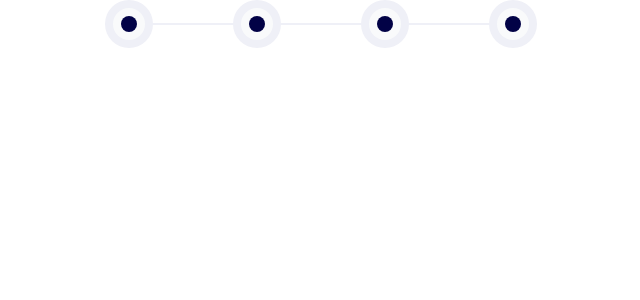
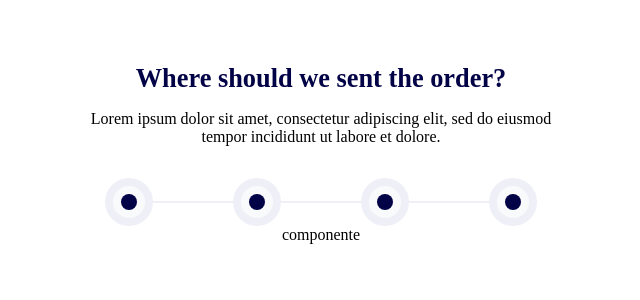
Before and after one commit to felipersan/checkout, a React (Create React App) app: page / in a window 1280 px wide. Shown: the top 300 px of the page, without its empty margins (319-959 px from the left). Built offline with nearby package versions, Linux system fonts and the light colour scheme.

Commit message:
feat: title component

```diff
--- /dev/null
+++ b/src/Components/Title/index.tsx
@@ -0,0 +1,16 @@
+import { FC } from 'react';
+import * as S from './styles'
+
+interface IProps {
+  title: string;
+  subtitle?: string;
+}
+
+export const Title : FC<IProps> = ({ title, subtitle}) => {
+  return (
+    <S.Container>
+      <h1>{title}</h1>
+      <p>{subtitle}</p>
+    </S.Container>
+  );
+}
--- /dev/null
+++ b/src/Components/Title/styles.ts
@@ -0,0 +1,22 @@
+import styled from "styled-components";
+
+export const Container = styled.section`
+  margin-top: 4rem;
+  margin-bottom: 2rem;
+  max-width: 30.563rem;
+  h1{
+    font-style: normal;
+    font-weight: 700;
+    font-size: 1.647rem;
+    color: var(--color-one);
+    text-align: center;
+  }
+  p{
+    font-style: normal;
+    font-weight: 400;
+    font-size: 1rem;
+    color: var(--color-four);
+    text-align: center;
+    margin-top: 1rem;
+  }
+`
--- a/src/Pages/Checkout/index.tsx
+++ b/src/Pages/Checkout/index.tsx
@@ -1,10 +1,61 @@
 import { Stepper } from "../../Components/Stepper"
 import * as S from './styles'
+import { Title } from "../../Components/Title"
+import { useContext } from "react"
+import { StepContext } from "../../Contexts/Steps"
 
 export const Checkout = () => {
+
+  const { stepLevel, setStepLevel } = useContext(StepContext);
+
   return (
     <S.Container>
-      <Stepper/>
+      {stepLevel === 0 && (
+        <Title
+          title={"Where should we sent the order?"}
+          subtitle={
+            "Lorem ipsum dolor sit amet, consectetur adipiscing elit, sed do eiusmod tempor incididunt ut labore et dolore."
+          }
+        />
+      )}
+      {stepLevel === 1 && (
+        <Title
+          title={"How would you like to sent this order?"}
+          subtitle={
+            "Lorem ipsum dolor sit amet, consectetur adipiscing elit, sed do eiusmod tempor incididunt ut labore et dolore."
+          }
+        />
+      )}
+      {stepLevel === 2 && (
+        <Title
+          title={"How would you like to pay?"}
+          subtitle={
+            "Lorem ipsum dolor sit amet, consectetur adipiscing elit, sed do eiusmod tempor incididunt ut labore et dolore."
+          }
+        />
+      )}
+      {stepLevel === 3 && (
+        <Title
+          title={"Confirm and enjoy your order 🎉"}
+          subtitle={
+            "Lorem ipsum dolor sit amet, consectetur adipiscing elit, sed do eiusmod tempor incididunt ut labore et dolore."
+          }
+        />
+      )}
+      {stepLevel === 4 && (
+        <Title
+          title={"Yes, you’ve successfully ordered!"}
+          subtitle={
+            "Lorem ipsum dolor sit amet, consectetur adipiscing elit, sed do eiusmod tempor incididunt ut labore et dolore."
+          }
+        />
+      )}
+      <Stepper />
+      {stepLevel === 0 && <>componente</>}
+      {stepLevel === 1 && <>componente</>}
+      {stepLevel === 2 && <>componente</>}
+      {stepLevel === 3 && <>componente</>}
+      {stepLevel === 4 && <>componente</>}
     </S.Container>
-  )
+  );
 }
--- a/src/Pages/Checkout/styles.ts
+++ b/src/Pages/Checkout/styles.ts
@@ -4,4 +4,5 @@ export const Container = styled.div`
   display: flex;
   align-items: center;
   justify-content: center;
+  flex-direction: column;
 `
```
